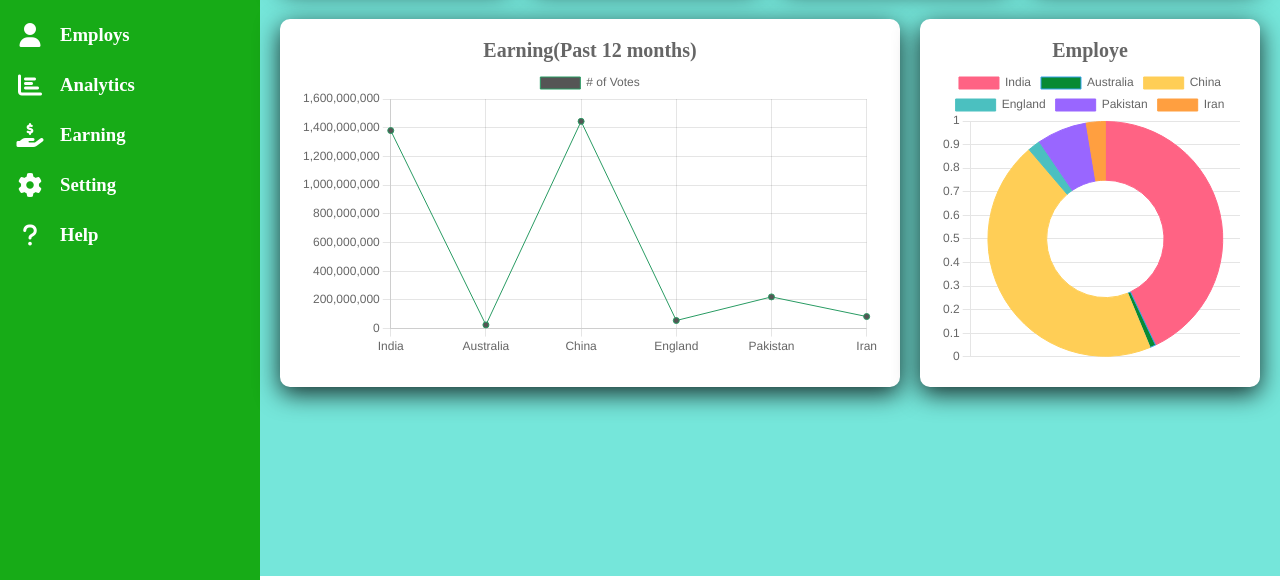
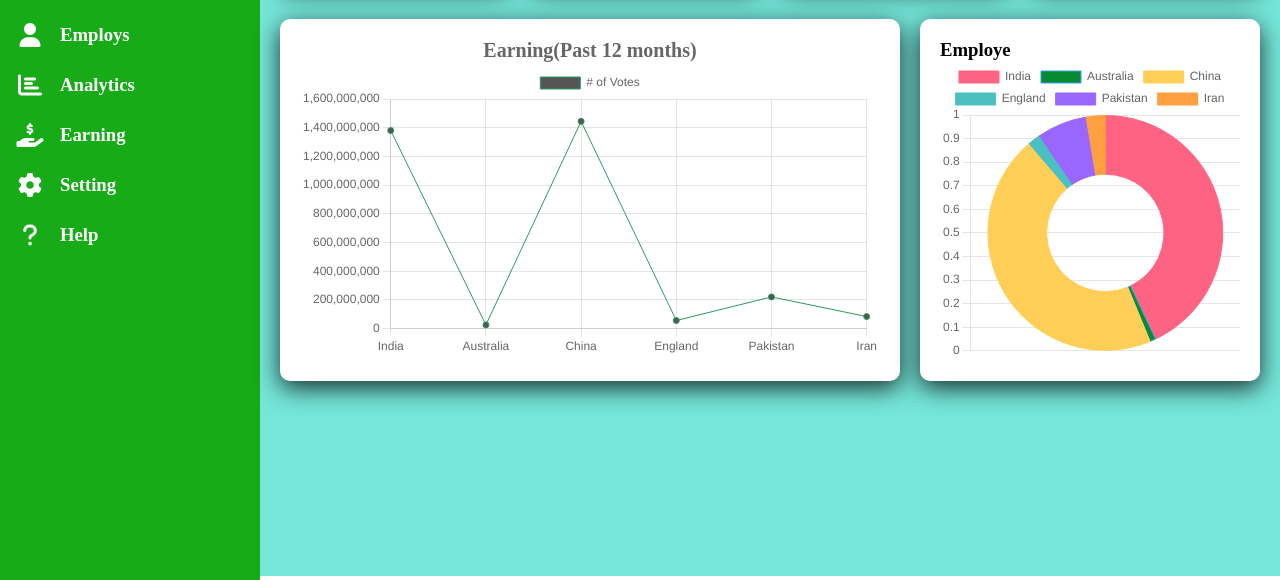
Before and after one commit to madhurendraditya/DashBoard, a plain HTML site: page index.html in a window 1280 px wide. Shown: the part 220-800 px from the top of the page. Drawn offline with nearby package versions, Linux system fonts and the light colour scheme.

Commit message:
new conflict

```diff
--- a/index.html
+++ b/index.html
@@ -97,7 +97,7 @@
                      <canvas id="lineChart"></canvas>
                    </div>
                 <div class="chart" id="doughnut-chart">
-                      <h2>Employe</h2>
+                      <h3>Employe</h3>
                     <canvas id="doughnutChart"></canvas>
                 </div>
             </div>
```
